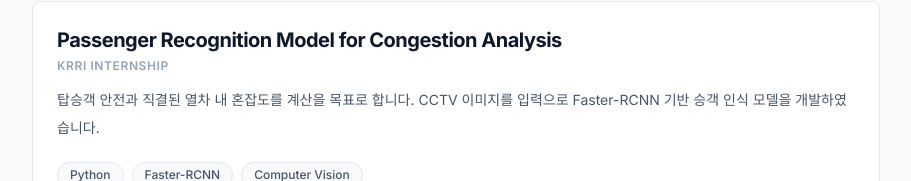
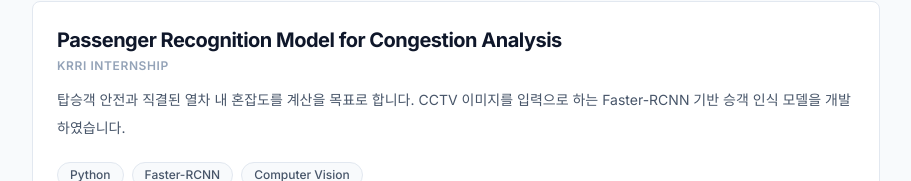
Before and after one commit to SeungPyo-Jeon/SeungPyo-Jeon.github.io, a React (Vite) app: page / in a window 1280 px wide. Shown: the part 771-952 px from the top of the page, without its empty margins (184-1095 px from the left). Built offline with nearby package versions, Linux system fonts and the light colour scheme.

Commit message:
feat: Update profile image URL and project description
Corrected the profile image URL to a valid web path and refined the description for the "Passenger Recognition Model" project.

```diff
--- a/data.ts
+++ b/data.ts
@@ -4,7 +4,7 @@ export const cvData: CVData = {
   name: "SeungPyo Jeon",
   koreanName: "전승표",
   title: "Undergraduate Researcher in Computer Vision",
-  profileImage: "https://SeungPyo-Jeon.github.io/src/1763907644430-.jpg", // 교체 방법: 이 부분을 실제 이미지 경로(예: "./profile.jpg")나 URL로 변경하세요.
+  profileImage: "https://seungpyo-jeon.github.io/src/1763907644430-.jpg", // 교체 방법: 이 부분을 실제 이미지 URL이나 public 폴더 내의 경로(예: "assets/profile.jpg")로 변경하세요.
   summary: [
     "Hello, I'm SeungPyo.",
     "관심 분야는 **Computer Vision** 입니다.",
@@ -63,7 +63,7 @@ export const cvData: CVData = {
     },
     {
       title: "Passenger Recognition Model for Congestion Analysis",
-      description: "탑승객 안전과 직결된 열차 내 혼잡도를 계산을 목표로 합니다. CCTV 이미지를 입력으로 Faster-RCNN 기반 승객 인식 모델을 개발하였습니다.",
+      description: "탑승객 안전과 직결된 열차 내 혼잡도를 계산을 목표로 합니다. CCTV 이미지를 입력으로 하는 Faster-RCNN 기반 승객 인식 모델을 개발하였습니다.",
       techStack: ["Python", "Faster-RCNN", "Computer Vision"],
       period: "KRRI Internship",
       imageUrl: "https://placehold.co/800x400/1e293b/ffffff?text=Project+Screenshot+Example" // 예시 이미지 추가
```
Also changed, not shown: assets/images/profile.jpg (renamed from public/src/1763907644430-.jpg).
